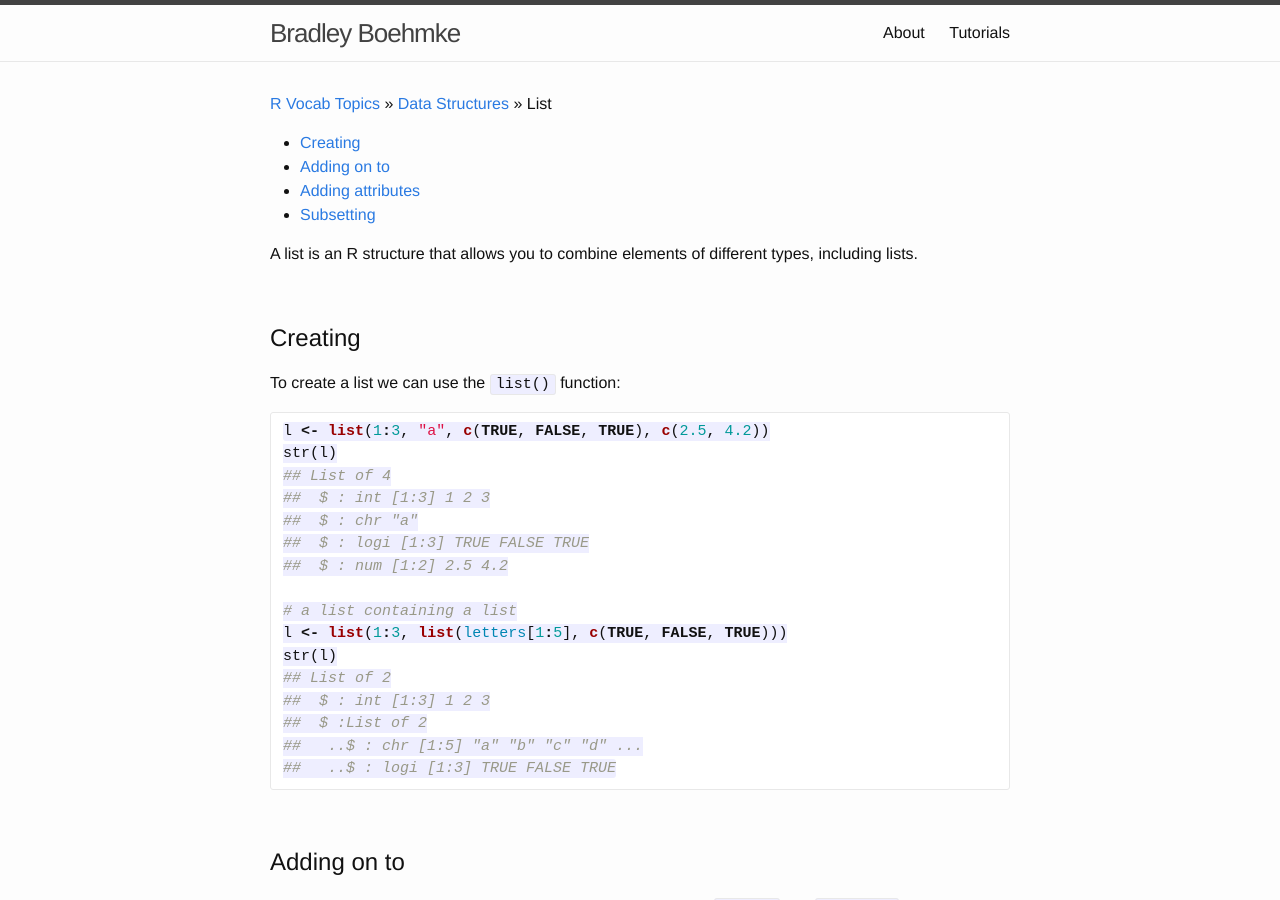
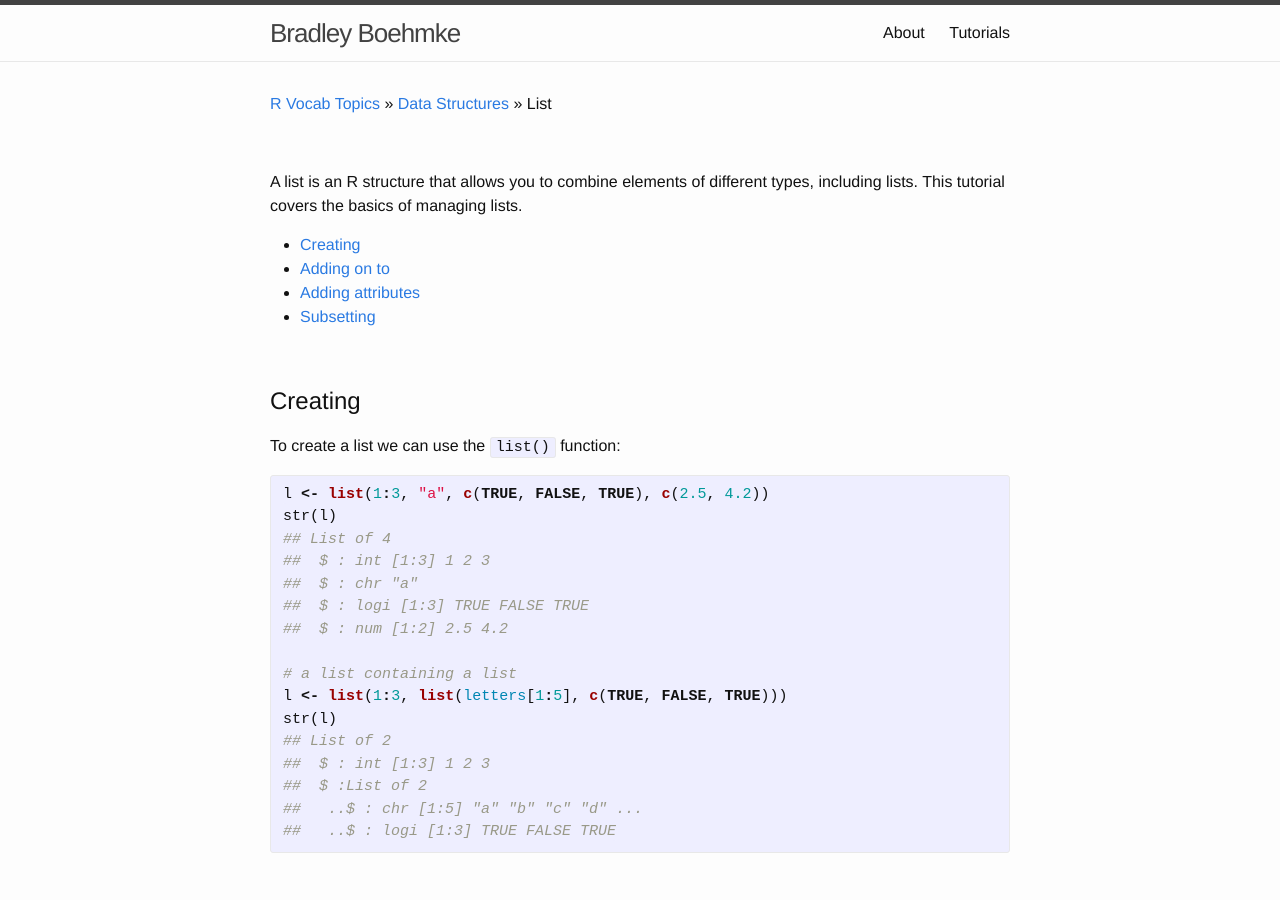
Before and after one commit to bradleyboehmke/bradleyboehmke, a Jekyll site: the page built from tutorials/list.md, in a window 1280 px wide and 900 px high. Built offline with Jekyll 4.4.1, drawn with Linux system fonts in a browser that asks for light colours; some of the changed text lies outside the part shown.

Commit message:
Update list.md

````diff
--- a/tutorials/list.md
+++ b/tutorials/list.md
@@ -5,12 +5,14 @@ title: NULL
 
 [R Vocab Topics](index) &#187; [Data Structures](data_structures) &#187; List
 
+<br>
+
+A list is an R structure that allows you to combine elements of different types, including lists.  This tutorial covers the basics of managing lists.
+
 * <a href="#creating">Creating</a>
 * <a href="#adding">Adding on to</a>
 * <a href="#attributes">Adding attributes</a>
 * <a href="#subsetting">Subsetting</a>
-
-A list is an R structure that allows you to combine elements of different types, including lists.
 
 <br>
 
@@ -19,7 +21,7 @@ A list is an R structure that allows you to combine elements of different types,
 # Creating
 To create a list we can use the `list()` function:
 
-```r
+{% highlight r %}
 l <- list(1:3, "a", c(TRUE, FALSE, TRUE), c(2.5, 4.2))
 str(l)
 ## List of 4
@@ -36,7 +38,7 @@ str(l)
 ##  $ :List of 2
 ##   ..$ : chr [1:5] "a" "b" "c" "d" ...
 ##   ..$ : logi [1:3] TRUE FALSE TRUE
-```
+{% endhighlight %}
 
 <br>
 
@@ -45,7 +47,7 @@ str(l)
 # Adding on to
 To add additional list components to a list we can leverage the `list()` and `append()` functions:
 
-```r
+{% highlight r %}
 l1 <- list(1:3, "a", c(TRUE, FALSE, TRUE))
 str(l1)
 ## List of 3
@@ -84,11 +86,11 @@ str(l3)
 ##  $      : logi [1:3] TRUE FALSE TRUE
 ##  $      : num [1:2] 2.5 4.2
 ##  $ item4: chr "new list item"
-```
+{% endhighlight %}
 
 To add individual elements to a specific list component we need to introduce some subsetting which is further discussed the <a href="#subsetting">Subsetting section</a> below.
 
-```r
+{% highlight r %}
 str(l1)
 ## List of 3
 ##  $ : int [1:3] 1 2 3
@@ -111,7 +113,7 @@ str(l1)
 ##  $ : int [1:6] 1 2 3 4 5 6
 ##  $ : chr [1:4] "a" "dding" "to a" "list"
 ##  $ : logi [1:3] TRUE FALSE TRUE
-```
+{% endhighlight %}
 
 <br>
 
@@ -120,7 +122,7 @@ str(l1)
 # Adding attributes
 The attributes that you can add to lists include names, general comments, and specific list item comments:
 
-```r
+{% highlight r %}
 # currently no attributes exist for list l1
 attributes(l1)
 ## NULL
@@ -182,8 +184,7 @@ attributes(l2)
 ##
 ## $item2
 ## [1] "Comment for item2"
-```
-
+{% endhighlight %}
 
 <br>
 
@@ -204,7 +205,7 @@
 ## Subset List - Preserving Output as a List
 To extract one or more list items while **preserving**<sup><a href="#fn1" id="ref1">1</a></sup> the output in list format use the `[ ]` operator:
 
-```r
+{% highlight r %}
 # extract first list item
 l2[1]
 ## $item1
@@ -230,14 +231,14 @@ l2[c("item1", "item3")]
 ##
 ## $item3
 ## [1]  TRUE FALSE  TRUE  TRUE
-```
+{% endhighlight %}
 
 <a name="simplify"></a>
 
 ## Subset List - Simplify Output
 To extract one or more list items and **simplifying**<sup><a href="#fn1" id="ref1">1</a></sup> the output use the `[ ]`  or `$` operator:
 
-```r
+{% highlight r %}
 # extract first list item and simplify to a vector
 l2[[1]]
 ## [1] 1 2 3
@@ -249,7 +250,7 @@
 # same as above but using the `$` operator
 l2$item1
 ## [1] 1 2 3
-```
+{% endhighlight %}
 &#9755; *One thing that differentiates the [[ operator from the $ is that the [[ operator can be used with computed indices. The $ operator can only be used with literal names.*
 
 <a name="elements"></a>
@@ -257,7 +258,7 @@ l2$item1
 ## Subset List - Get Elements Out of a List
 To extract individual elements out of a specific list item combine the `[[` (or `$`) operator with the `[` operator:
 
-```r
+{% highlight r %}
 # extract third element from the second list item
 l2[[2]][3]
 ## [1] "c"
@@ -269,14 +270,14 @@
 # same as above but using the `$` operator
 l2$item2[3]
 ## [1] "c"
-```
+{% endhighlight %}
 
 <a name="nested"></a>
 
 ## Subset List - Dealing with Nested Lists
 If you have nested lists you can expand the ideas above to extract items and elements:
 
-```r
+{% highlight r %}
 l3 <- list(item1 = 1:3, item2 = list(item2a = letters[1:5], item3b = c(T, F, T, T)))
 str(l3)
 ## List of 2
@@ -306,7 +307,7 @@ l3$item2$item2a
 # extract individual element from a nested list item
 l3[[2]][[1]][3]
 ## [1] "c"
-```
+{% endhighlight %}
 
 
 <br>
@@ -314,5 +315,5 @@
 <small><a href="#">Go to top</a></small>
 
 <br>
-<br>
-<sup id="fn1">1. [Its also important to understand the difference between simplifying and preserving subsetting.  **Simplifying** subsets returns the simplest possible data structure that can represent the output. **Preserving** subsets keeps the structure of the output the same as the input.  See Hadley Wickham's section on [Simplifying vs. Preserving Subsetting](http://adv-r.had.co.nz/Subsetting.html#subsetting-operators) to learn more.]<a href="#ref1" title="Jump back to footnote 1 in the text.">"&#8617;"</a><sup>
+
+<sup id="fn1">1. Its also important to understand the difference between simplifying and preserving subsetting.  **Simplifying** subsets returns the simplest possible data structure that can represent the output. **Preserving** subsets keeps the structure of the output the same as the input.  See Hadley Wickham's section on [Simplifying vs. Preserving Subsetting](http://adv-r.had.co.nz/Subsetting.html#subsetting-operators) to learn more.<a href="#ref1" title="Jump back to footnote 1 in the text.">"&#8617;"</a><sup>
````
